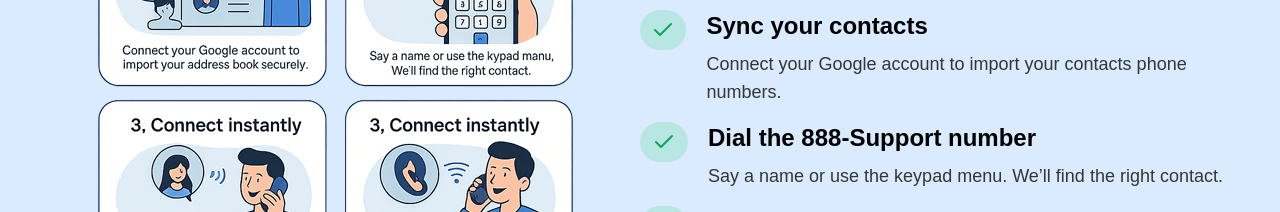
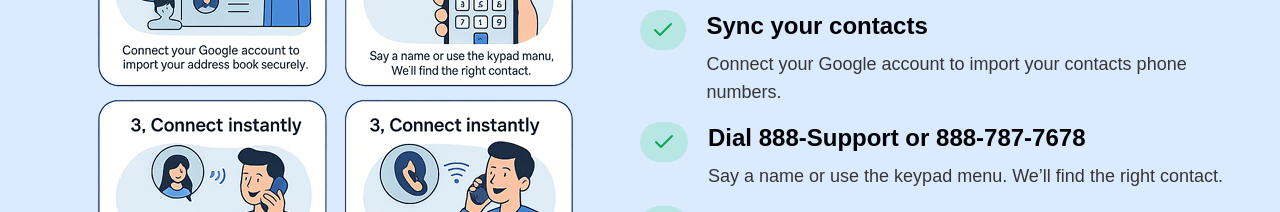
Before and after one commit to MagicSoftDev0717/backupcall-800, a Next.js app: page / in a window 1280 px wide. Shown: the part 1280-1492 px from the top of the page. Built offline with nearby package versions, Linux system fonts and the light colour scheme; no server answers.

Commit message:
update image for modify

```diff
--- a/src/components/Howitworks/index.tsx
+++ b/src/components/Howitworks/index.tsx
@@ -11,7 +11,7 @@ const whydata: whydata[] = [
         subheading: "Connect your Google account to import your contacts phone numbers.",
     },
     {
-        heading: "Dial the 888-Support number",
+        heading: "Dial  888-Support or 888-787-7678",
         subheading: "Say a name or use the keypad menu. We’ll find the right contact.",
     },
     {
```
Also changed, not shown: public/assets/hero/1.png.
